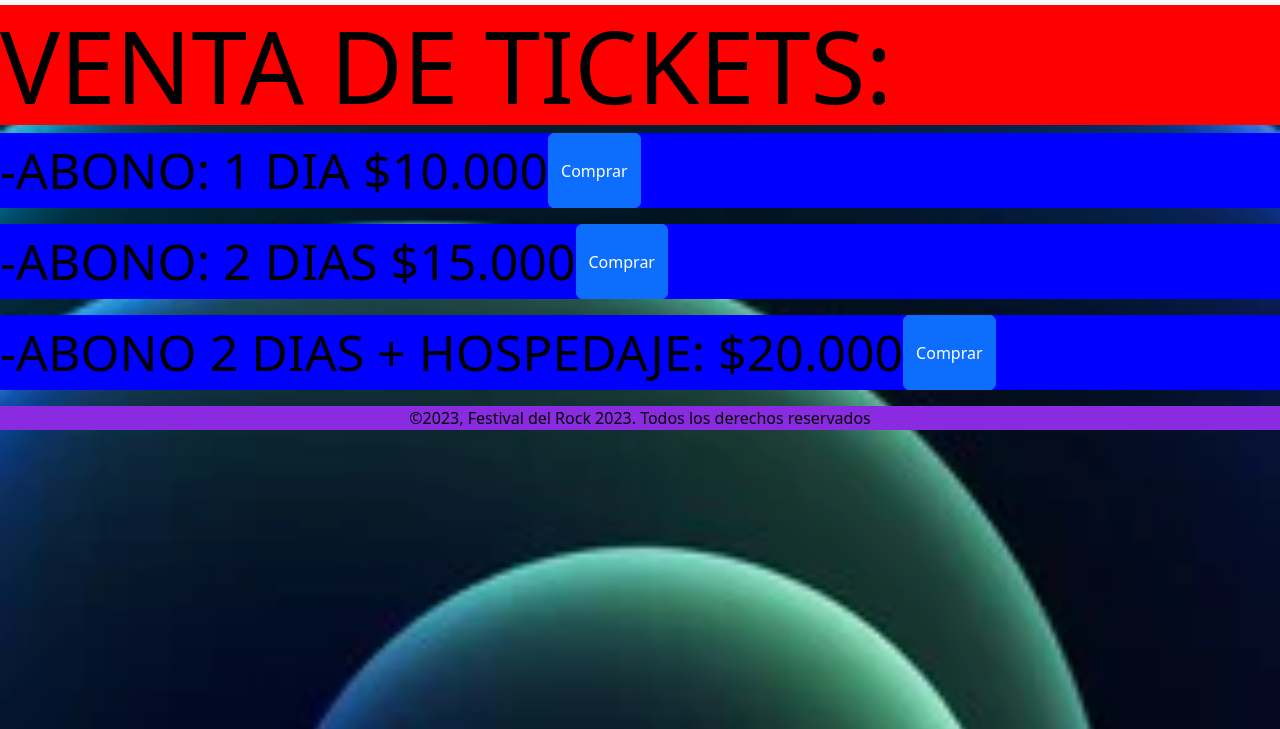
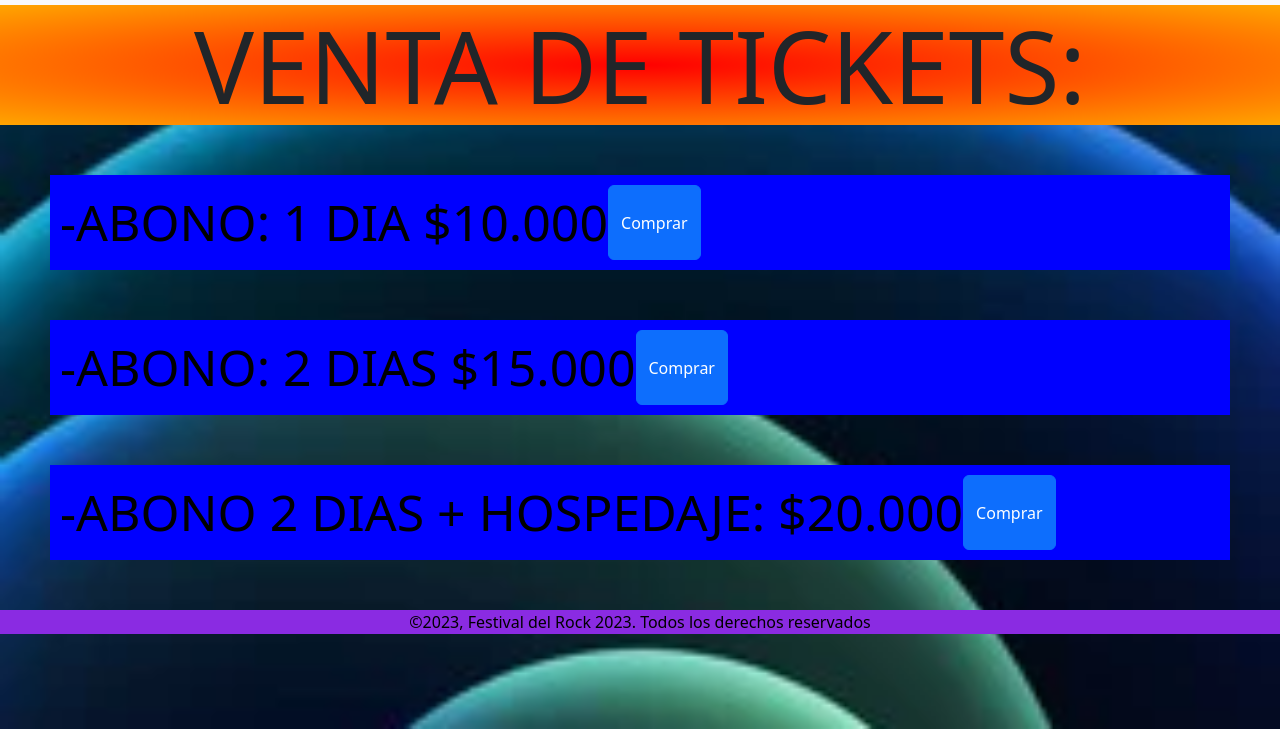
Before and after one commit to luqui32/repositorio-lucas, a website: page pages/Tickets.html in a window 1280 px wide. Shown: the part 71-800 px from the top of the page. Drawn offline with nearby package versions, Linux system fonts and the light colour scheme.

Commit message:
terminando

```diff
--- a/sass/_merch.scss
+++ b/sass/_merch.scss
@@ -10,4 +10,6 @@
     font-size: 40px;
     color: red;
     font-family: 'Franklin Gothic Medium', 'Arial Narrow', Arial, sans-serif;
+    text-align: center;
+
 }
--- a/sass/_tickets.scss
+++ b/sass/_tickets.scss
@@ -7,10 +7,13 @@
 .titulo-tickets{
     font-size: 100px;
     justify-content: left;
-    @include fontStyle(red)
-}
+    background-image: radial-gradient(red, orange);
+    text-align: center;
+    }
 
 .t{
     font-size: 50px;
+    margin: 50px;
+    padding: 10px;
     @include fontStyle(blue)
 }
```
Also changed, not shown: pages/Merch.html (+5 -5 lines), css/estilos.css, 1 other file.
